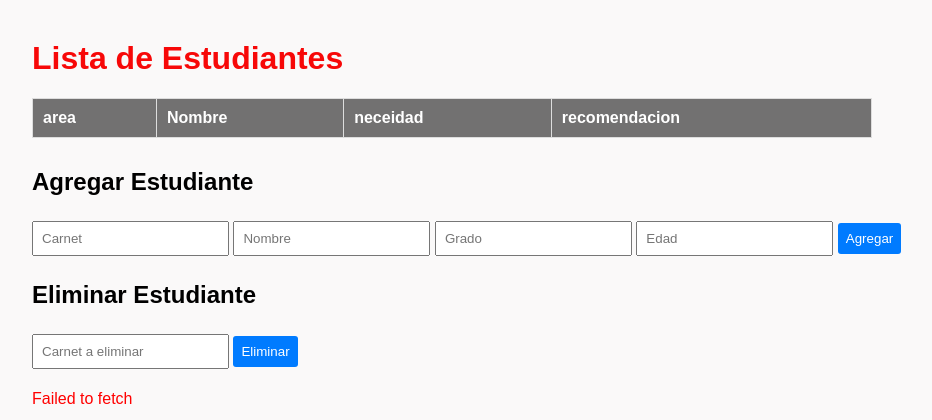
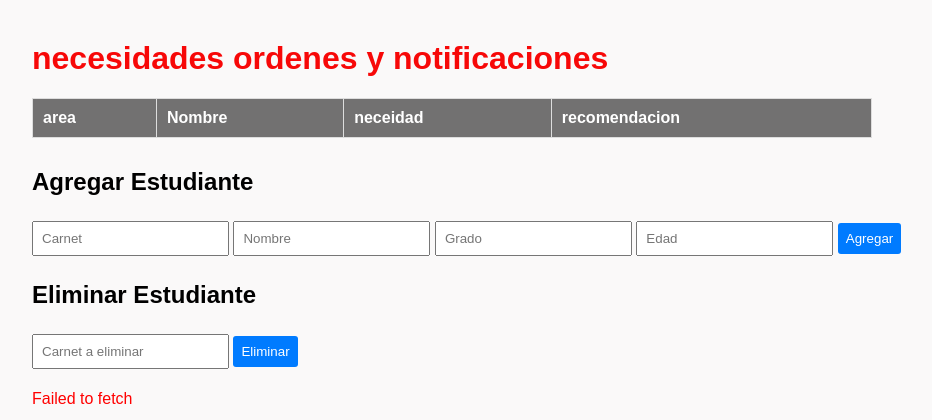
Before and after one commit to angelfranci21-a11y/mi-primer-api, a FastAPI app: page / in a window 1280 px wide. Shown: the top 420 px of the page, without its empty margins (8-940 px from the left). Run offline with FastAPI, Linux system fonts and the light colour scheme; data that the repository does not hold is empty.

Commit message:
index.html

```diff
--- a/mi_api/app/templates/index.html
+++ b/mi_api/app/templates/index.html
@@ -46,7 +46,7 @@
     </style>
 </head>
 <body>
-    <h1>Lista de Estudiantes</h1>
+    <h1>necesidades ordenes y notificaciones</h1>
     <table id="estudiantes-table">
         <thead>
             <tr>
```
